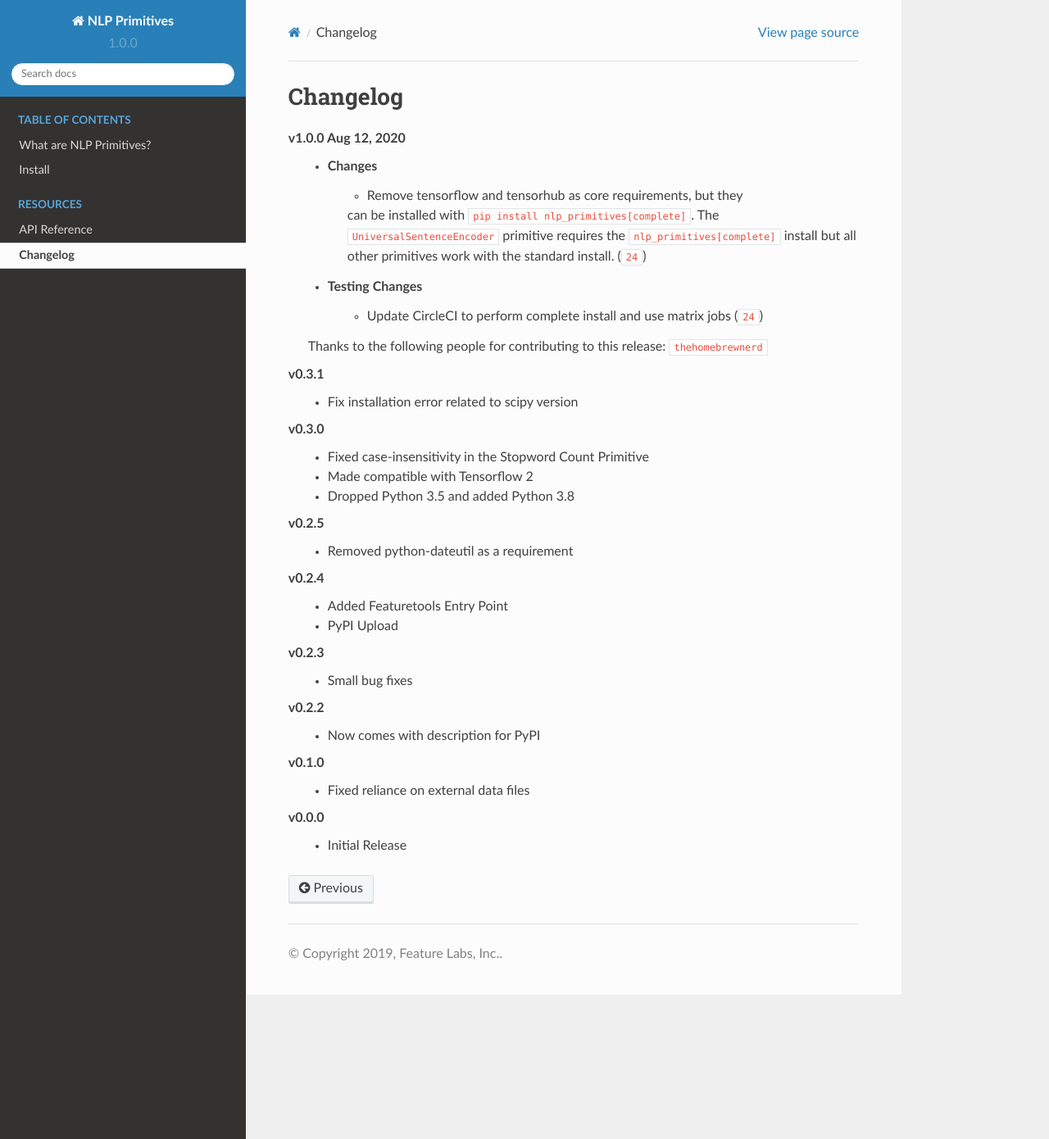
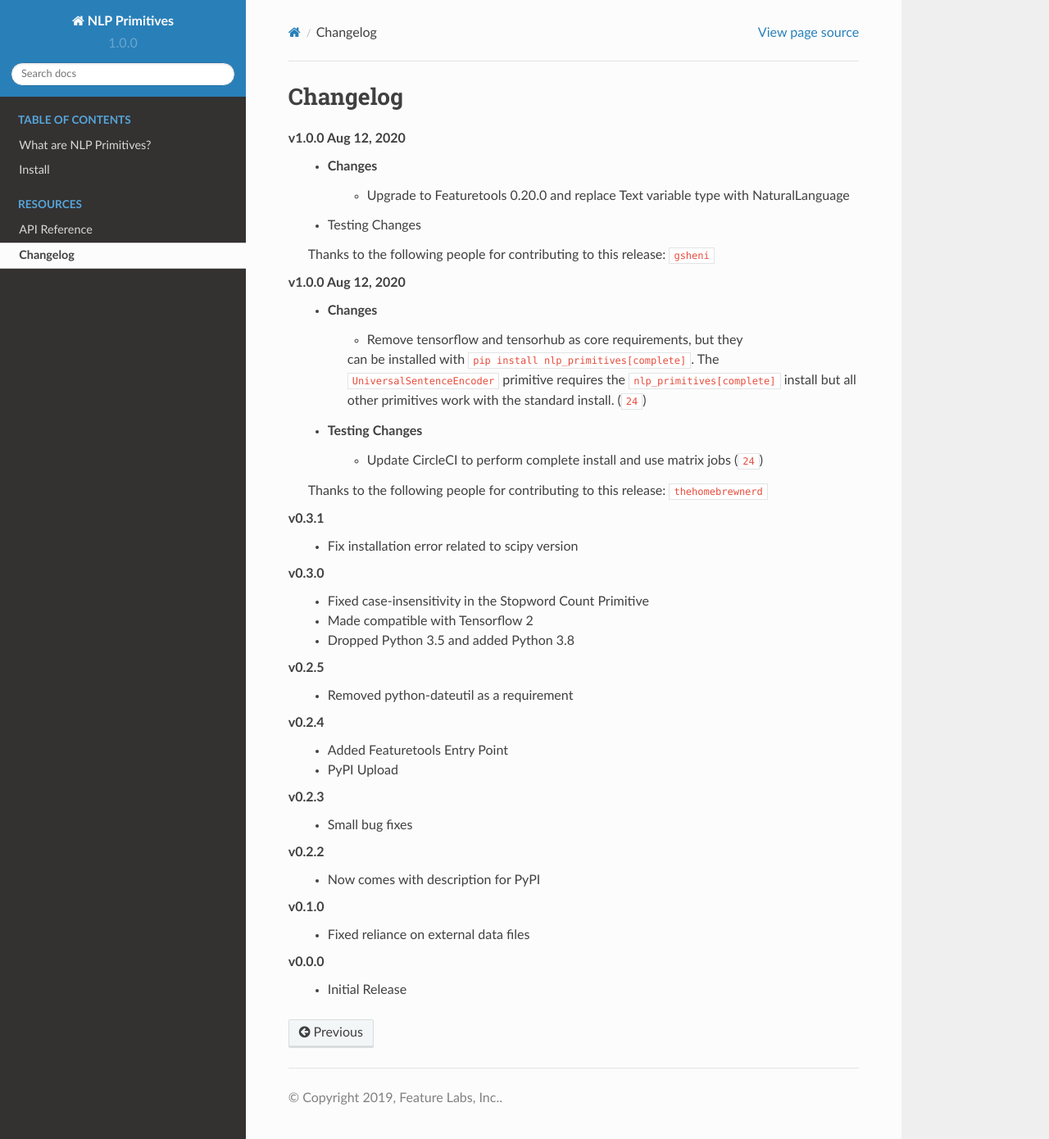
Before and after one commit to alteryx/nlp_primitives, a Sphinx documentation site: the page built from docs/source/changelog.rst, in a window 1280 px wide and 1390 px high. Shown: the whole window at 82% size. Built offline with Sphinx 7.4.7 and the Read the Docs theme 2.0.0, drawn with Linux system fonts in a browser that asks for light colours; cross-references to code outside the pages are shown as plain code.

Commit message:
changelog

```diff
--- a/docs/source/changelog.rst
+++ b/docs/source/changelog.rst
@@ -1,6 +1,14 @@
 =========
 Changelog
 =========
+**v1.0.0** Aug 12, 2020
+    * Changes
+        * Upgrade to Featuretools 0.20.0 and replace Text variable type with NaturalLanguage
+    * Testing Changes
+
+    Thanks to the following people for contributing to this release:
+    :user:`gsheni`
+
 **v1.0.0** Aug 12, 2020
     * Changes
         * Remove tensorflow and tensorhub as core requirements, but they
```
